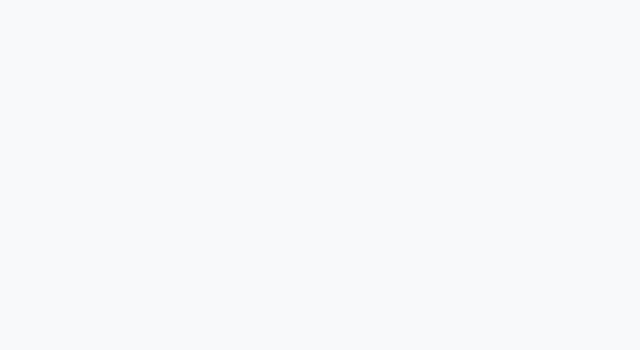
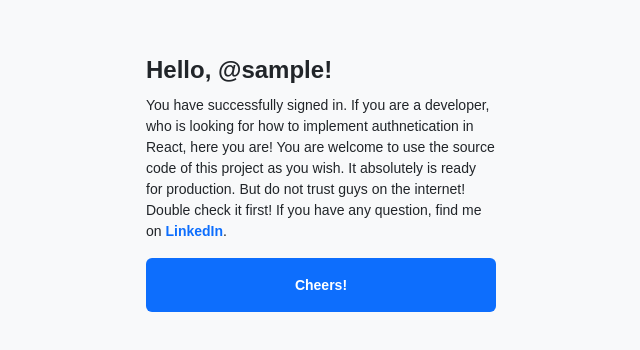
Before and after one commit to rorazliev/react-auth, a React (Create React App) app: page / in a window 1280 px wide. Shown: the part 214-564 px from the top of the page, without its empty margins (319-959 px from the left). Built offline with nearby package versions, Linux system fonts and the light colour scheme; sample sign-in values are in the browser's storage.

Commit message:
Create dashboard component

```diff
--- a/src/components/App/index.tsx
+++ b/src/components/App/index.tsx
@@ -8,6 +8,7 @@ import Loader from '../Loader';
 import ignoreRejection from '../../helpers/ignoreRejection';
 import { useSelector } from '../../redux/store';
 
+const Dashboard = lazy(() => import('../Dashboard'));
 const Signin = lazy(() => import('../Signin'));
 const Signup = lazy(() => import('../Signup'));
 
@@ -29,7 +30,7 @@ const App: React.FC = (): ReactElement => {
           {
           isAuth ? (
             <>
-              <Route exact path="/" render={() => null} />
+              <Route exact path="/" component={Dashboard} />
               <Route path="*" render={() => <Redirect to="/" />} />
             </>
           ) : (
--- /dev/null
+++ b/src/components/Dashboard/index.tsx
@@ -0,0 +1,69 @@
+import React, { ReactElement } from 'react';
+import { Helmet } from 'react-helmet';
+import { useDispatch } from 'react-redux';
+import { signout } from '../../redux/authReducer';
+import { Dispatch, useSelector } from '../../redux/store';
+import {
+  Container, Content, Heading, Message, SignoutButton,
+} from './style';
+
+const Dashboard: React.FC = (): ReactElement => {
+  const username = useSelector((state) => state.auth.username);
+
+  const dispatch: Dispatch = useDispatch();
+
+  // Log the user out
+  const handleOnSignout = (): void => {
+    dispatch(signout());
+  };
+
+  return (
+    <>
+      <Helmet>
+        <title>Dashboard • React Authentication</title>
+      </Helmet>
+      <Container>
+        <Content>
+          <Heading>
+            Hello,
+            {' '}
+            @
+            {username}
+            !
+          </Heading>
+          <Message>
+            You have successfully signed in.
+            {' '}
+            If you are a developer, who is looking for how to
+            {' '}
+            implement authnetication in React, here you are! You are welcome to
+            {' '}
+            use the source code of this project as you wish.
+            It absolutely is ready for production.
+            {' '}
+            But do not trust guys on the internet! Double check it first!
+            {' '}
+            If you have any question, find me on
+            {' '}
+            <a
+              href="https://linkedin.com/in/rorazliev"
+              target="_blank"
+              rel="noreferrer"
+            >
+              LinkedIn
+            </a>
+            .
+          </Message>
+          <SignoutButton
+            type="button"
+            onClick={handleOnSignout}
+          >
+            Cheers!
+          </SignoutButton>
+        </Content>
+      </Container>
+    </>
+  );
+};
+
+export default Dashboard as React.FC;
--- /dev/null
+++ b/src/components/Dashboard/style.tsx
@@ -0,0 +1,44 @@
+import styled from 'styled-components';
+import colors from '../../assets/styles/colors';
+
+export const Container = styled.div`
+  justify-content: center;
+  flex-direction: column;
+  align-items: center;
+  position: relative;
+  padding: 1rem;
+  display: flex;
+  height: 100%;
+  width: 100%;
+`;
+
+export const Content = styled.div`
+max-width: 350px;
+width: 100%;
+`;
+
+export const Heading = styled.h2`
+  font-size: 1.5rem;
+  font-weight: 600;
+`;
+
+export const Message = styled.div`
+  line-height: 1.5;
+  margin: 1rem 0;
+`;
+
+export const SignoutButton = styled.button`
+  background-color: rgb(${colors.primary});
+  transition: all .15s ease-in-out;
+  border-radius: 6px;
+  text-align: center;
+  font-weight: 600;
+  cursor: pointer;
+  height: 54px;
+  width: 100%;
+  color: #fff;
+
+  &:hover {
+    background-color: rgb(${colors.primaryDark});
+  }
+`;
```
